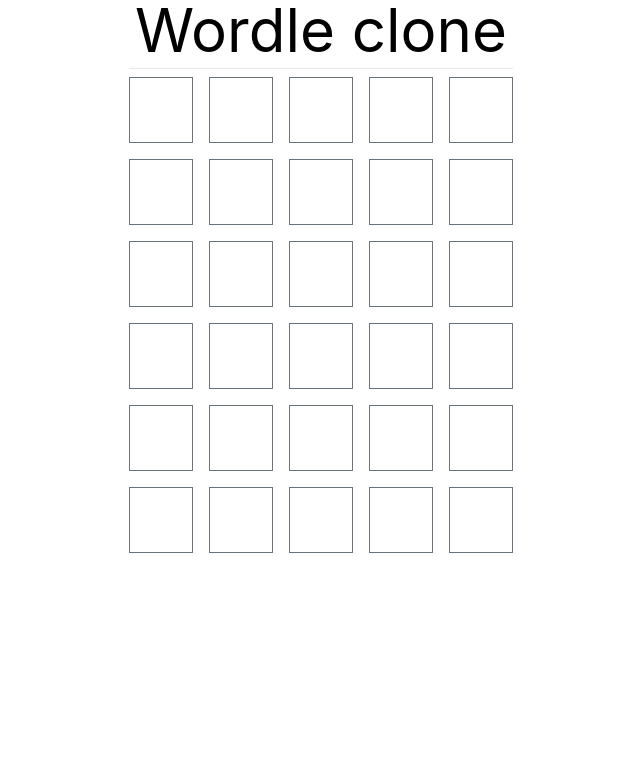
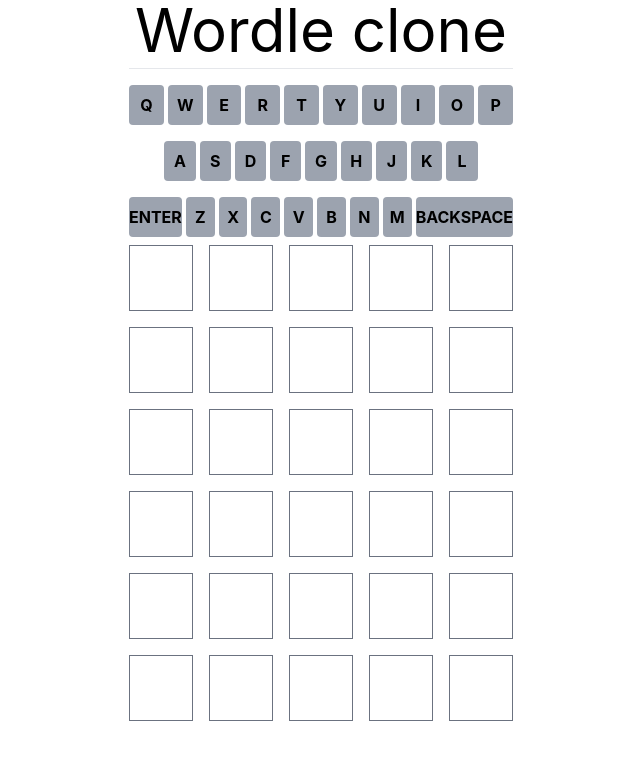
Before and after one commit to Vassili7115/wordle-clone, a React (Vite) app: page / in a window 1280 px wide. Shown: the top 760 px of the page, without its empty margins (319-959 px from the left). Built offline with nearby package versions, Linux system fonts and the light colour scheme.

Commit message:
add basic keyboard

```diff
--- a/src/App.tsx
+++ b/src/App.tsx
@@ -1,4 +1,5 @@
 import React, { useEffect, useState } from 'react';
+import Keyboard from './components/Keyboard/Keyboard';
 import WordRow from './components/WordRow/WordRow';
 import { NUMBER_OF_GUESSES, WORD_LENGTH } from './constants/constants';
 import { isValidWord } from './helpers/isValidWord/isValidWord';
@@ -57,6 +58,8 @@
         <h1 className="text-6xl text-center">Wordle clone</h1>
       </header>
 
+      <Keyboard />
+
       <main className="grid grid-rows-6 gap-4">
         {rows.map(({ guess, result }, index) => (
           <WordRow
--- /dev/null
+++ b/src/components/Keyboard/Keyboard.tsx
@@ -0,0 +1,38 @@
+import { keyboard } from '@testing-library/user-event/dist/keyboard';
+import React, { FC } from 'react';
+
+type KeyboardProps = {};
+
+const keyboardKeys = [
+  ['q', 'w', 'e', 'r', 't', 'y', 'u', 'i', 'o', 'p'],
+  ['', 'a', 's', 'd', 'f', 'g', 'h', 'j', 'k', 'l', ''],
+  ['Enter', 'z', 'x', 'c', 'v', 'b', 'n', 'm', 'Backspace'],
+];
+
+const Keyboard: FC<KeyboardProps> = (props) => {
+  return (
+    <div className="flex flex-col">
+      {keyboardKeys.map((keyboradRow, rowIndex) => {
+        return (
+          <div key={rowIndex} className="flex justify-center my-2 space-x-1">
+            {keyboradRow.map((key, keyIndex) => {
+              let styles = 'rounded font-bold uppercase py-2 flex-1';
+
+              if (key !== '') {
+                styles += ' bg-gray-400';
+              }
+
+              return (
+                <button key={keyIndex} className={styles}>
+                  {key}
+                </button>
+              );
+            })}
+          </div>
+        );
+      })}
+    </div>
+  );
+};
+
+export default Keyboard;
```
